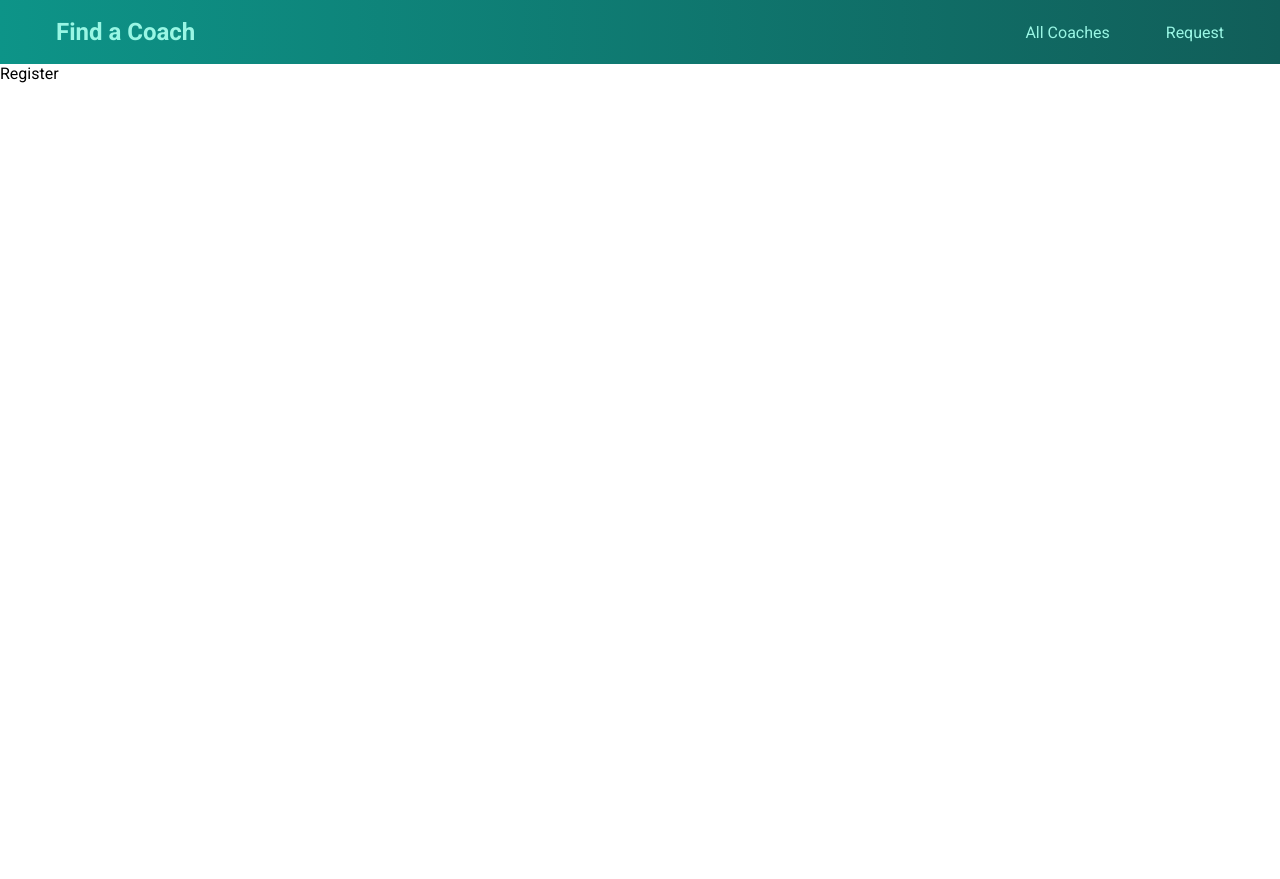
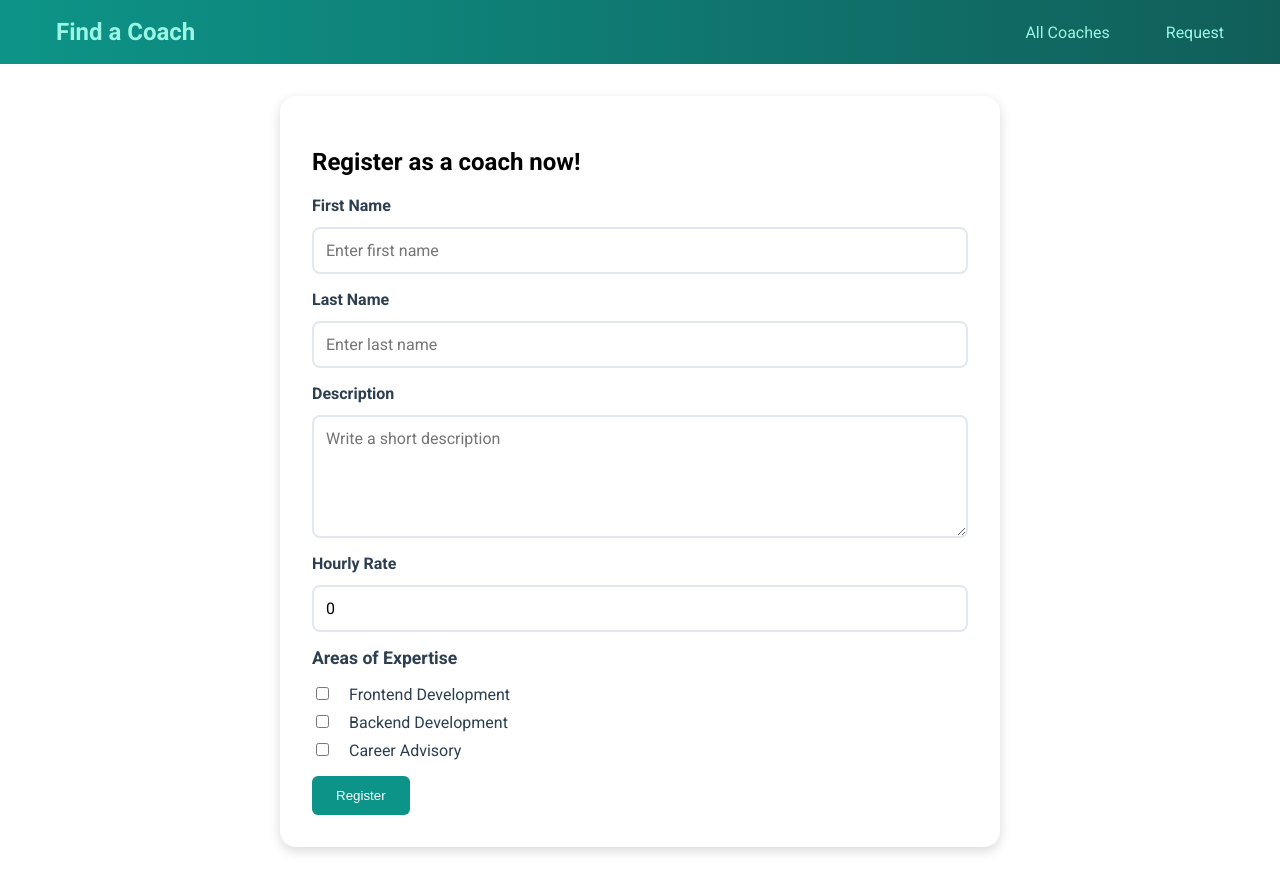
Before and after one commit to oliver-nha/Find-Coach, a Vue app: page /register in a window 1280 px wide. Before the commit the page ends 800 px from the top, so only its background shows below. Built offline with nearby package versions, Linux system fonts and the light colour scheme.

Commit message:
adding coaches to pinia

```diff
--- a/src/components/coaches/CoachFilter.vue
+++ b/src/components/coaches/CoachFilter.vue
@@ -20,40 +20,136 @@ const setFilter = (event) => {
 <template>
   <base-card>
     <h2>Find a Coach</h2>
-    <div class="filter-option">
+    <div class="filter-options-container">
+      <div class="filter-option" :class="{ active: filters.frontend }">
         <input type="checkbox" id="frontend" v-model="filters.frontend" @change="setFilter">
         <label for="frontend">Frontend</label>
       </div>
-    <div class="filter-option">
+      <div class="filter-option" :class="{ active: filters.backend }">
         <input type="checkbox" id="backend" v-model="filters.backend" @change="setFilter">
         <label for="backend">Backend</label>
       </div>
-    <div class="filter-option">
+      <div class="filter-option" :class="{ active: filters.career }">
         <input type="checkbox" id="career" v-model="filters.career" @change="setFilter">
         <label for="career">Career</label>
+      </div>
     </div>
   </base-card>
 </template>
 
 <style scoped>
 h2 {
-  margin: 0.5rem 0;
+  margin: 1rem 0 1.5rem 0;
+  color: #2c3e50;
+  font-size: 1.5rem;
+  font-weight: 600;
+}
+
+.filter-options-container {
+  display: flex;
+  flex-wrap: wrap;
+  gap: 1rem;
 }
 
 .filter-option {
-  margin-right: 1rem;
+  position: relative;
+  padding: 0.5rem 1rem;
+  background-color: #f8fafc;
+  border-radius: 8px;
+  transition: all 0.2s ease;
+  cursor: pointer;
+  display: inline-flex;
+  align-items: center;
+  border: 2px solid #e2e8f0;
 }
 
-.filter-option label,
-.filter-option input {
-  vertical-align: middle;
+.filter-option:hover {
+  background-color: #f1f5f9;
+  border-color: #94a3b8;
+}
+
+.filter-option input[type="checkbox"] {
+  appearance: none;
+  -webkit-appearance: none;
+  width: 1.2rem;
+  height: 1.2rem;
+  border: 2px solid #94a3b8;
+  border-radius: 4px;
+  margin: 0;
+  cursor: pointer;
+  position: relative;
+  transition: all 0.2s ease;
+}
+
+.filter-option input[type="checkbox"]:checked {
+  background-color: #5b21b6;
+  border-color: #5b21b6;
+}
+
+.filter-option input[type="checkbox"]:checked::after {
+  content: "✓";
+  position: absolute;
+  color: white;
+  font-size: 0.8rem;
+  top: 50%;
+  left: 50%;
+  transform: translate(-50%, -50%);
+}
+
+.filter-option input[type="checkbox"]:focus {
+  outline: none;
+  box-shadow: 0 0 0 3px rgba(91, 33, 182, 0.2);
 }
 
 .filter-option label {
-  margin-left: 0.25rem;
+  margin-left: 0.5rem;
+  font-size: 0.95rem;
+  color: #4b5563;
+  cursor: pointer;
+  user-select: none;
+}
+
+.filter-option.active {
+  background-color: #f8f4ff;
+  border-color: #5b21b6;
 }
 
 .filter-option.active label {
-  font-weight: bold;
+  font-weight: 600;
+  color: #5b21b6;
+}
+
+/* Animation for checkbox */
+.filter-option input[type="checkbox"] {
+  transform-origin: center;
+}
+
+.filter-option input[type="checkbox"]:checked {
+  animation: checkbox-pop 0.2s ease-in-out;
+}
+
+@keyframes checkbox-pop {
+  0% {
+    transform: scale(0.8);
+  }
+  50% {
+    transform: scale(1.1);
+  }
+  100% {
+    transform: scale(1);
+  }
+}
+
+/* Responsive adjustments */
+@media (max-width: 640px) {
+  .filter-option {
+    padding: 0.75rem;
+    width: 100%;
+  }
+
+  h2 {
+    font-size: 1.25rem;
+    margin: 0.75rem 0 1rem 0;
+  }
 }
 </style>
--- /dev/null
+++ b/src/components/coaches/CoachForm.vue
@@ -0,0 +1,205 @@
+<script setup>
+import { reactive } from 'vue';
+
+// Emit event for parent communication
+const emit = defineEmits(['save-data']);
+
+// Form data state with `reactive` for reactivity
+const data = reactive({
+  firstName: '',
+  lastName: '',
+  description: '',
+  hourlyRate: 0,
+  areas: []
+});
+
+// Form submission handler
+const submitForm = () => {
+  const coachData = {
+    first: data.firstName,
+    last: data.lastName,
+    desc: data.description,
+    rate: data.hourlyRate,
+    areas: data.areas
+  };
+
+  console.log(coachData); // Debugging/logging form data
+  emit('save-data', coachData); // Emit the event with form data
+};
+</script>
+
+<template>
+  <form @submit.prevent="submitForm">
+    <!-- First Name Field -->
+    <div class="form-control">
+      <label for="firstname">First Name</label>
+      <input
+        type="text"
+        id="firstname"
+        v-model.trim="data.firstName"
+        placeholder="Enter first name"
+      />
+    </div>
+
+    <!-- Last Name Field -->
+    <div class="form-control">
+      <label for="lastname">Last Name</label>
+      <input
+        type="text"
+        id="lastname"
+        v-model.trim="data.lastName"
+        placeholder="Enter last name"
+      />
+    </div>
+
+    <!-- Description Field -->
+    <div class="form-control">
+      <label for="description">Description</label>
+      <textarea
+        id="description"
+        rows="5"
+        v-model.trim="data.description"
+        placeholder="Write a short description"
+      ></textarea>
+    </div>
+
+    <!-- Hourly Rate Field -->
+    <div class="form-control">
+      <label for="rate">Hourly Rate</label>
+      <input
+        type="number"
+        id="rate"
+        v-model.number="data.hourlyRate"
+        min="0"
+      />
+    </div>
+
+    <!-- Areas of Expertise Field -->
+    <div class="form-control">
+      <h3>Areas of Expertise</h3>
+      <div>
+        <input
+          type="checkbox"
+          id="frontend"
+          value="frontend"
+          v-model="data.areas"
+        />
+        <label for="frontend">Frontend Development</label>
+      </div>
+      <div>
+        <input
+          type="checkbox"
+          id="backend"
+          value="backend"
+          v-model="data.areas"
+        />
+        <label for="backend">Backend Development</label>
+      </div>
+      <div>
+        <input
+          type="checkbox"
+          id="career"
+          value="career"
+          v-model="data.areas"
+        />
+        <label for="career">Career Advisory</label>
+      </div>
+    </div>
+
+    <!-- Submit Button -->
+    <base-button mode="outline">Register</base-button>
+  </form>
+</template>
+
+<style scoped>
+/* Your existing styles with minor refinements for consistency */
+
+.form-control {
+  margin: 1rem 0;
+}
+
+label {
+  font-weight: 600;
+  display: block;
+  margin-bottom: 0.75rem;
+  color: #2c3e50;
+}
+
+input[type="checkbox"] + label {
+  font-weight: normal;
+  display: inline;
+  margin: 0 0 0 0.75rem;
+  cursor: pointer;
+}
+
+input,
+textarea {
+  display: block;
+  width: 100%;
+  border: 2px solid #e2e8f0;
+  border-radius: 8px;
+  font: inherit;
+  padding: 0.75rem;
+  transition: all 0.3s ease;
+}
+
+input:focus,
+textarea:focus {
+  background-color: #f8f4ff;
+  outline: none;
+  border-color: #5b21b6;
+  box-shadow: 0 0 0 3px rgba(91, 33, 182, 0.1);
+}
+
+input[type="checkbox"] {
+  display: inline;
+  width: auto;
+  border: none;
+  cursor: pointer;
+  margin-right: 0.5rem;
+}
+
+input[type="checkbox"]:focus {
+  outline: #5b21b6 solid 2px;
+  outline-offset: 2px;
+}
+
+h3 {
+  margin: 1rem 0;
+  font-size: 1.1rem;
+  color: #2c3e50;
+}
+
+.invalid label {
+  color: #dc2626;
+}
+
+.invalid input,
+.invalid textarea {
+  border: 2px solid #dc2626;
+  background-color: #fef2f2;
+}
+
+/* Add hover states */
+input:hover,
+textarea:hover {
+  border-color: #5b21b6;
+}
+
+/* Style for disabled states */
+input:disabled,
+textarea:disabled {
+  background-color: #f3f4f6;
+  cursor: not-allowed;
+}
+
+/* Added spacing for checkbox groups */
+.form-control div {
+  margin: 0.5rem 0;
+}
+
+/* Smooth transition effects */
+form {
+  transition: all 0.3s ease;
+}
+</style>
--- a/src/components/ui/BaseCard.vue
+++ b/src/components/ui/BaseCard.vue
@@ -9,5 +9,13 @@
 </template>
 
 <style scoped>
+.card {
+  border-radius: 16px;
+  box-shadow: 0 4px 12px rgba(0, 0, 0, 0.15);
+  padding: 2rem;
+  margin: 2rem auto;
+  max-width: 45rem;
+  background-color: #ffffff;
+}
 
 </style>
--- a/src/pages/coaches/CoachList.vue
+++ b/src/pages/coaches/CoachList.vue
@@ -66,7 +66,7 @@ const filteredCoaches = computed(() => {
 .controls {
   display: flex;
   justify-content: space-between;
-  margin-bottom: 2rem;
+  margin: 2rem 0;
 }
 
 .coaches-grid {
--- a/src/pages/coaches/CoachRegistration.vue
+++ b/src/pages/coaches/CoachRegistration.vue
@@ -1,9 +1,22 @@
+
 <script setup>
 
+import CoachForm from '@/components/coaches/CoachForm.vue'
+import BaseCard from '@/components/ui/BaseCard.vue'
+import { useCoachesStore } from '@/stores/coaches/index.js'
+const coachesStore = useCoachesStore();
+const saveData = (data) => {
+  coachesStore.registerCoach(data);
+}
 </script>
 
 <template>
-Register
+<section>
+  <base-card class="card">
+    <h2>Register as a coach now!</h2>
+    <coach-form @save-data="saveData "></coach-form>
+  </base-card>
+</section>
 </template>
 
 <style scoped>
--- a/src/stores/coaches/actions.js
+++ b/src/stores/coaches/actions.js
@@ -1 +1,14 @@
-export default {}
+export default {
+  registerCoach(data) {
+    const coachData = {
+      id: new Date().toISOString(),
+      firstName: data.first,
+      lastName: data.last,
+      description: data.desc,
+      hourlyRate: data.rate,
+      areas: data.areas,
+    };
+
+    this.coaches.push(coachData);
+  },
+};
--- a/src/stores/coaches/getters.js
+++ b/src/stores/coaches/getters.js
@@ -1,8 +1,8 @@
 export default {
-  getCoaches : (state) => {
-    return state.coaches
+  getCoaches: (state) => {
+    return state.coaches;
   },
-  hasCoaches : (state) => {
-    return state.coaches && state.coaches.length > 0
-  }
-}
+  hasCoaches: (state) => {
+    return state.coaches && state.coaches.length > 0;
+  },
+};
--- a/src/stores/coaches/index.js
+++ b/src/stores/coaches/index.js
@@ -1,28 +1,10 @@
-import { defineStore } from 'pinia'
-import getters from '@/stores/coaches/getters.js'
-export const useCoachesStore = defineStore('coaches',{
-  state: () => ({
-    coaches: [
-      {
-        id: 'c1',
-        firstName: 'Maximilian',
-        lastName: 'Schwarzmüller',
-        areas: ['frontend', 'backend', 'career'],
-        description:
-          "I'm Maximilian and I've worked as a freelance web developer for years. Let me help you become a developer as well!",
-        hourlyRate: 30
-      },
-      {
-        id: 'c2',
-        firstName: 'Julie',
-        lastName: 'Jones',
-        areas: ['frontend', 'career'],
-        description:
-          'I am Julie and as a senior developer in a big tech company, I can help you get your first job or progress in your current role.',
-        hourlyRate: 30
-      }
-    ]
-  }),
+import { defineStore } from 'pinia';
+import state from './state';
+import getters from './getters';
+import actions from './actions';
+
+export const useCoachesStore = defineStore('coaches', {
+  state,
   getters,
-
-})
+  actions,
+});
--- /dev/null
+++ b/src/stores/coaches/state.js
@@ -0,0 +1,22 @@
+export default () => ({
+  coaches: [
+    {
+      id: 'c1',
+      firstName: 'Maximilian',
+      lastName: 'Schwarzmüller',
+      areas: ['frontend', 'backend', 'career'],
+      description:
+        "I'm Maximilian and I've worked as a freelance web developer for years. Let me help you become a developer as well!",
+      hourlyRate: 30,
+    },
+    {
+      id: 'c2',
+      firstName: 'Julie',
+      lastName: 'Jones',
+      areas: ['frontend', 'career'],
+      description:
+        'I am Julie and as a senior developer in a big tech company, I can help you get your first job or progress in your current role.',
+      hourlyRate: 30,
+    },
+  ],
+});
```
Lines whose indentation alone changed are shown as unchanged.
